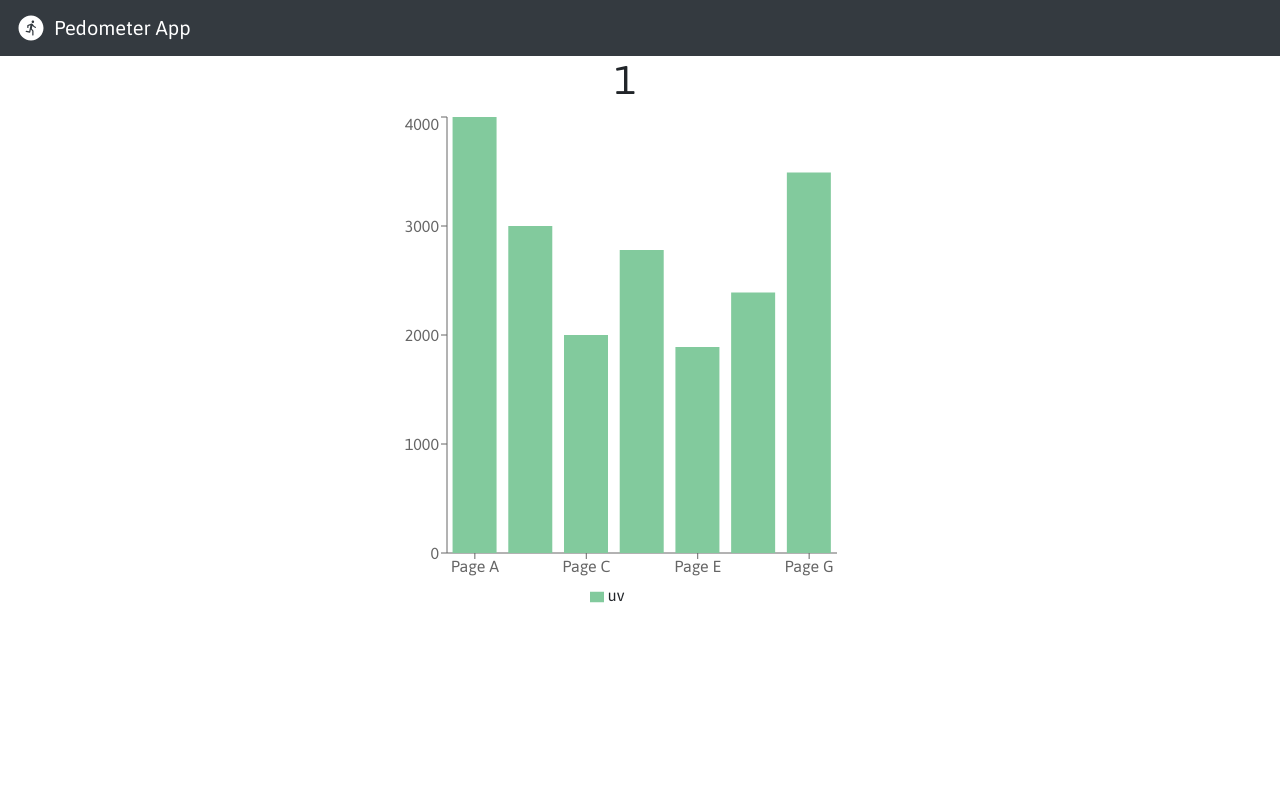
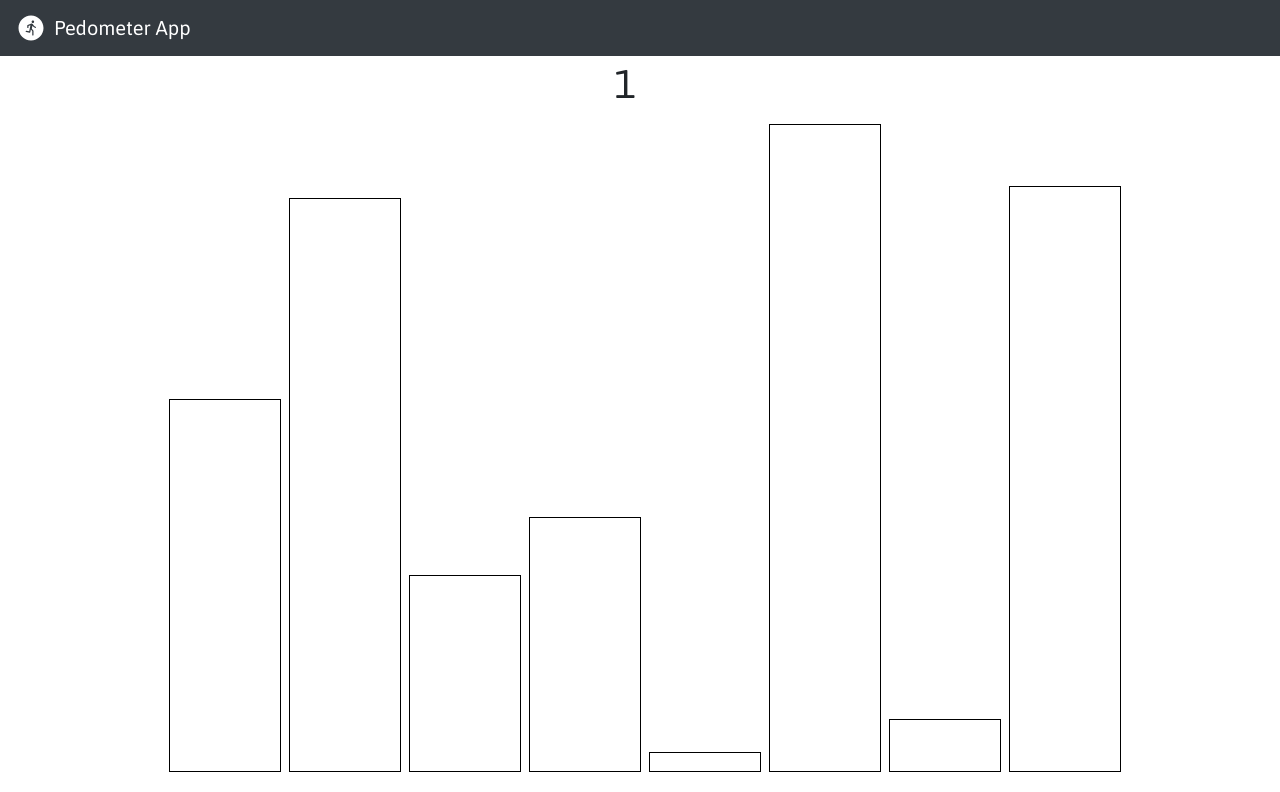
Before and after one commit to Jojos15/samplewebapp, a React (Create React App) app: page /1 in a window 1280 px wide. Shown: the top 792 px of the page. Built offline with nearby package versions, Linux system fonts and the light colour scheme.

Commit message:
plot starts to take shape

```diff
--- a/src/App.css
+++ b/src/App.css
@@ -17,11 +17,10 @@ h5{
   width:100%
 }
 
-.flickeringElementFix {
-  -webkit-backface-visibility: hidden;
-  backface-visibility: hidden;
+.height-div{
+  height: 90%;
 }
 
-.plot{
-  padding: 0;
+.plotBars{
+  border: 1px solid black;
 }
--- a/src/components/pedometer.js
+++ b/src/components/pedometer.js
@@ -1,60 +1,38 @@
 import React, { useRef, useState, useEffect } from 'react';
-import {
-    BarChart, Bar, Cell, XAxis, YAxis, CartesianGrid, Tooltip, Legend,
-} from 'recharts';
+import Plot from './plot'
 
 const Pedometer = (props) => {
 
-    const data = [
-        {
-            name: 'Page A', uv: 4000
-        },
-        {
-            name: 'Page B', uv: 3000
-        },
-        {
-            name: 'Page C', uv: 2000
-        },
-        {
-            name: 'Page D', uv: 2780
-        },
-        {
-            name: 'Page E', uv: 1890
-        },
-        {
-            name: 'Page F', uv: 2390
-        },
-        {
-            name: 'Page G', uv: 3490
-        },
-    ];
+    const [steps, setSteps] = useState();
+    useEffect(() => {
+        let temp = [];
+        for (let i = 0; i < 8; i++) {
+            temp.push(Math.ceil(Math.random() * 500));
+        }
+        console.log("STEPS: " + temp)
+        setSteps(temp);
+    }, []);
 
+    if (steps) {
         return (
-        <div className="row">
+            <div className="row height-div align-items-center justify-content-center parent-div">
                 <div className="row parent-div justify-content-center">
                     <div className="col-12">
                         <h1 className="text-center">{props.match.params.name}</h1>
                     </div>
                 </div>
-            <div className="row parent-div h-25 justify-content-center">
-                <div className="col-5">
-                    <BarChart
-                        data={data}
-                        width={500}
-                        height={500}
-                        margin={{
-                            top: 5, right: 30, left: 20, bottom: 5,
-                        }}
-                    >
-                        <XAxis dataKey="name" />
-                        <YAxis />
-                        <Legend />
-                        <Bar dataKey="uv" fill="#82ca9d" />
-                    </BarChart>
-                </div>
+                <div className="row height-div" >
+                    <Plot steps={steps} />
+
                 </div>
             </div>
         );
     }
+    else {
+        return (
+            <div></div>
+        )
+    }
+}
 
 export default Pedometer;
--- /dev/null
+++ b/src/components/plot.js
@@ -0,0 +1,64 @@
+import React, { useRef, useState, useEffect } from 'react';
+
+const Plot = (props) => {
+    const [isReady, setIsReady] = useState();
+    const steps = props.steps;
+    const plotRef = useRef(null);
+
+    useEffect(() => {
+        setIsReady(1);
+    }, []);
+
+    useEffect(() => {
+        if (plotRef.current.clientHeight) {
+            setIsReady(2);
+        }
+    }, [plotRef]);
+
+    const getDistance = (value) => {
+        if (isReady === 2) {
+            let distance = Math.ceil((value * plotRef.current.clientHeight) / Math.max(...steps));
+            console.log(distance);
+            return distance;
+        }
+    }
+
+    const getWidth = () => {
+        if (isReady === 2) {
+            console.log(Math.ceil(plotRef.current.clientWidth / 12));
+            return Math.ceil(plotRef.current.clientWidth / 12);
+        }
+    }
+
+    return (
+        <div className="row justify-content-around" ref={plotRef}>
+            <div className="col-1 align-self-end pl-1 pr-1">
+                <object className="plotBars" height={getDistance(steps[0])} width={getWidth()}></object>
+            </div>
+            <div className="col-1 align-self-end pl-1 pr-1">
+                <object className="plotBars" height={getDistance(steps[1])} width={getWidth()}></object>
+            </div>
+            <div className="col-1 align-self-end pl-1 pr-1">
+                <object className="plotBars" height={getDistance(steps[2])} width={getWidth()}></object>
+            </div>
+            <div className="col-1 align-self-end pl-1 pr-1">
+                <object className="plotBars" height={getDistance(steps[3])} width={getWidth()}></object>
+            </div>
+            <div className="col-1 align-self-end pl-1 pr-1">
+                <object className="plotBars" height={getDistance(steps[4])} width={getWidth()}></object>
+            </div>
+            <div className="col-1 align-self-end pl-1 pr-1">
+                <object className="plotBars" height={getDistance(steps[5])} width={getWidth()}></object>
+            </div>
+            <div className="col-1 align-self-end pl-1 pr-1">
+                <object className="plotBars" height={getDistance(steps[6])} width={getWidth()}></object>
+            </div>
+            <div className="col-1 align-self-end pl-1 pr-1">
+                <object className="plotBars" height={getDistance(steps[7])} width={getWidth()}></object>
+            </div>
+        </div>
+    );
+
+}
+
+export default Plot;
```
Lines whose indentation alone changed are shown as unchanged.
